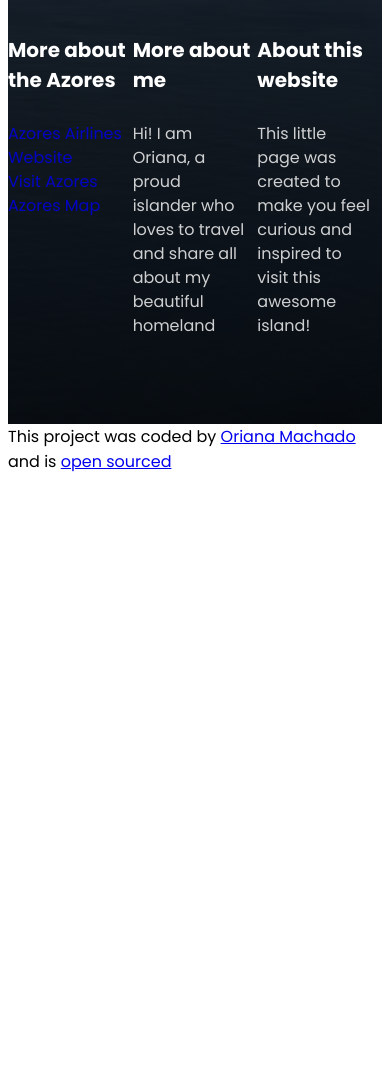
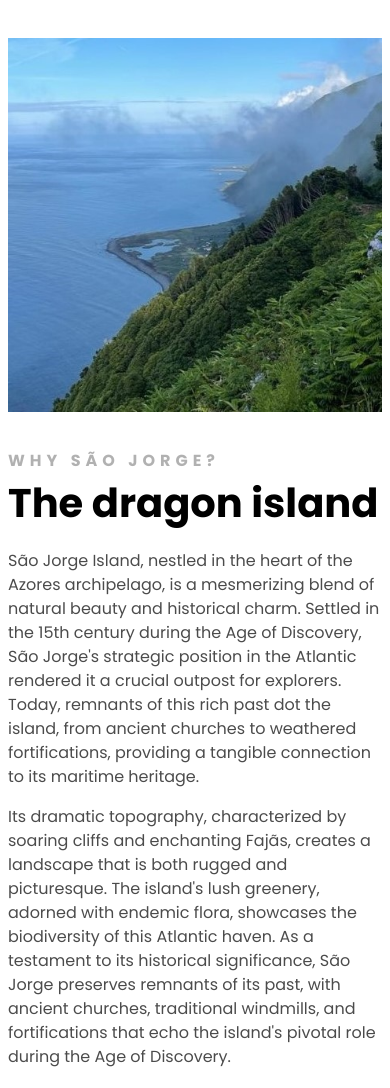
Before and after one commit to orianamachado66/Welcome-to-Sao-Jorge, a plain HTML site: page index.html in a window 390 px wide. Shown: the part 640-1728 px from the top of the page. Before the commit the page ends 1122 px from the top, so only its background shows below. Drawn offline with Linux system fonts and the light colour scheme.

Commit message:
Created and styled the main section of the page, and made it responsive

```diff
--- a/index.html
+++ b/index.html
@@ -23,8 +23,44 @@
         <a href="#">Learn more</a>
       </header>
 
+      <main>
+        <section class="grid grid-2-columns">
+          <div>
+            <img
+              src="/images/4.jpeg"
+              alt="Fajã da Caldeira de Santo Cristo"
+              class="landscape"
+            />
+          </div>
+
+          <div>
+            <h3>Why São Jorge?</h3>
+            <h2>The dragon island</h2>
+            <p>
+              São Jorge Island, nestled in the heart of the Azores archipelago,
+              is a mesmerizing blend of natural beauty and historical charm.
+              Settled in the 15th century during the Age of Discovery, São
+              Jorge's strategic position in the Atlantic rendered it a crucial
+              outpost for explorers. Today, remnants of this rich past dot the
+              island, from ancient churches to weathered fortifications,
+              providing a tangible connection to its maritime heritage.
+            </p>
+            <p>
+              Its dramatic topography, characterized by soaring cliffs and
+              enchanting Fajãs, creates a landscape that is both rugged and
+              picturesque. The island's lush greenery, adorned with endemic
+              flora, showcases the biodiversity of this Atlantic haven. As a
+              testament to its historical significance, São Jorge preserves
+              remnants of its past, with ancient churches, traditional
+              windmills, and fortifications that echo the island's pivotal role
+              during the Age of Discovery.
+            </p>
+          </div>
+        </section>
+      </main>
+
       <footer>
-        <section class="grid">
+        <section class="grid grid-3-columns-first-1fr">
           <div>
             <h4>More about the Azores</h4>
 
--- a/styles/styles.css
+++ b/styles/styles.css
@@ -51,6 +51,36 @@ header a {
 section {
   margin: 0 auto;
   max-width: 1200px;
+  padding: 100px 0;
+}
+main section h3 {
+  opacity: 0.3;
+  font-size: 16px;
+  font-weight: 700;
+  line-height: 1.5;
+  letter-spacing: 5px;
+  text-align: left;
+  text-transform: uppercase;
+  margin: 0;
+}
+
+main section h2 {
+  font-size: 40px;
+  font-weight: 700;
+  line-height: 1.5;
+  letter-spacing: 0em;
+  text-align: left;
+  margin: 0;
+}
+
+main section p {
+  font-family: Poppins;
+  font-size: 16px;
+  font-weight: 400;
+  line-height: 1.5;
+  letter-spacing: 0px;
+  text-align: left;
+  opacity: 0.7;
 }
 footer {
   padding: 10px 20px;
@@ -59,13 +89,12 @@ footer {
   background-repeat: no-repeat;
   background-size: cover;
   color: white;
-  padding: 70px 0;
 }
 
 footer h4 {
   font-size: 20px;
   font-weight: 700;
-  line-height: 30px;
+  line-height: 1.5;
   letter-spacing: 0em;
   text-align: left;
 }
@@ -74,7 +103,7 @@ footer ul {
   padding-left: 0px;
   font-size: 16px;
   font-weight: 400;
-  line-height: 24px;
+  line-height: 1.5;
   letter-spacing: 0px;
   text-align: left;
   opacity: 0.8;
@@ -83,11 +112,10 @@ footer ul {
 footer p {
   font-size: 16px;
   font-weight: 400;
-  line-height: 24px;
+  line-height: 1.5;
   letter-spacing: 0px;
   text-align: left;
   opacity: 0.8;
-  margin-right: 10px;
 }
 footer a {
   text-decoration: none;
@@ -105,10 +133,22 @@ footer a:visited {
   margin: 0 auto;
 }
 
+.landscape {
+  max-width: 100%;
+}
 .grid {
   display: grid;
-  grid-template-columns: 1fr 1fr 1fr;
+  grid-gap: 64px;
 }
+
+.grid-2-columns {
+  grid-template-columns: 1fr 1fr;
+}
+
+.grid-3-columns-first-1fr {
+  grid-template-columns: 1fr 2fr 2fr;
+}
+
 @media (max-width: 900px) {
   header {
     padding: 60px 0px;
@@ -129,4 +169,9 @@ footer a:visited {
     font-size: 10px;
     padding: 20px;
   }
+
+  .grid {
+    grid-template-columns: 1fr;
+    grid-gap: 30px;
+  }
 }
```
Also changed, not shown: images/4.jpeg (added).
